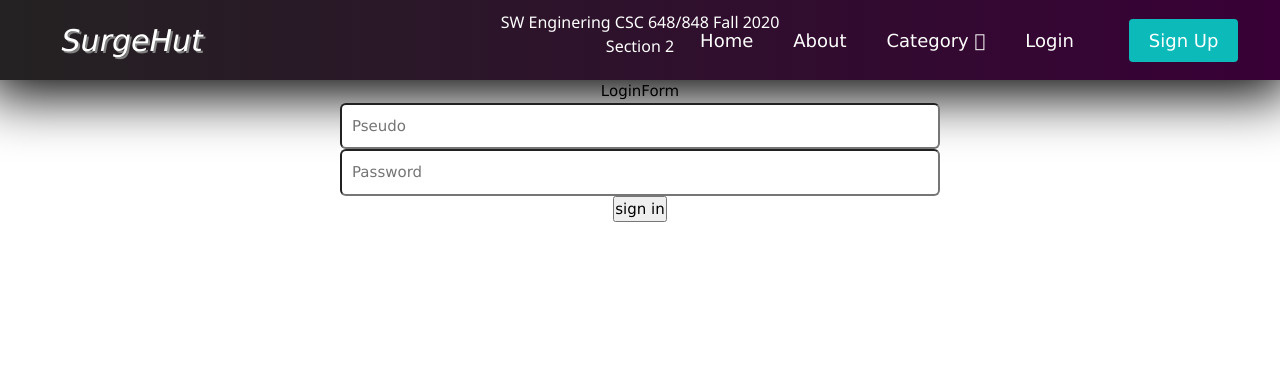
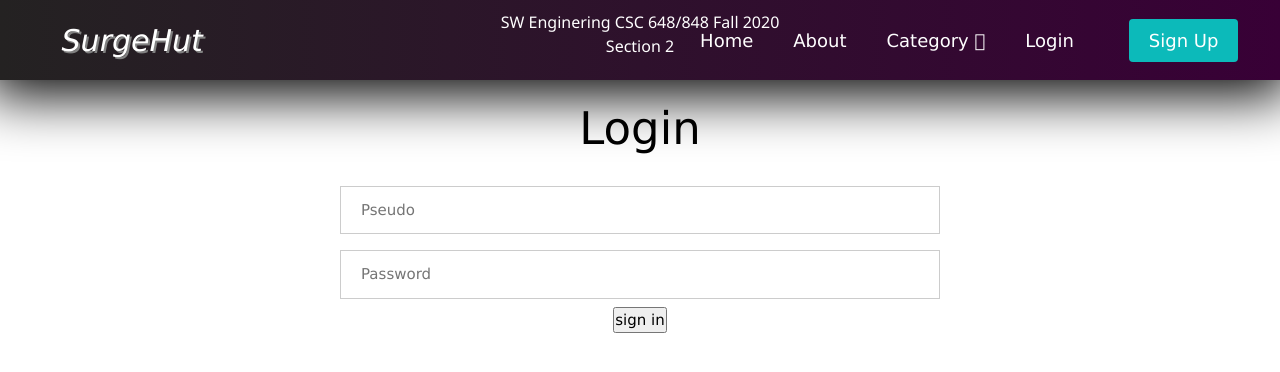
Before and after one commit to dbenavi5/surghut, a Next.js app in the folder application/docker/: page /login in a window 1280 px wide. Shown: the top 372 px of the page. Built offline with nearby package versions, Linux system fonts and the light colour scheme.

Commit message:
adding form styling

```diff
--- a/application/docker/components/Dropdown.css
+++ b/application/docker/components/Dropdown.css
@@ -9,7 +9,6 @@
 .dropdownMenu li{
     background: #fff;
     cursor: pointer;
-
 }
 
 .dropdownMenu li:hover {
--- a/application/docker/components/Form.js
+++ b/application/docker/components/Form.js
@@ -1,6 +1,7 @@
 import React, {useState} from 'react';
 import {TextInput, InputWithChoice} from './Input';
 import Button from './Button';
+import styles from './Form.module.css';
 
 import {useAuth} from '../contexts/auth';
 import {addCovidCase,
@@ -24,7 +25,7 @@ function LoginForm() {
 
   return (
     <div>
-      <p>LoginForm</p>
+      <p className={styles.form_wrap}>Login</p>
       <TextInput
         type={'text'}
         value={pseudo}
@@ -58,25 +59,33 @@ function RegisterForm() {
 
   return (
     <div>
-      <p>RegisterForm</p>
+      <p className={styles.form_wrap}>Sign-Up to get alerts!</p>
+
+      <div className={styles.reg_input}>
         <TextInput
           type={'text'}
           value={pseudo}
           placeHolder={'Pseudo'}
           onTextChange={setPseudo}
         />
+      </div>
+
+      <div className={styles.reg_input}>
         <TextInput
           type={'text'}
           value={mail}
           placeHolder={'Mail'}
           onTextChange={setMail}
         />
+      </div>
+      <div className={styles.reg_input}>
         <TextInput
           type={'text'}
           value={password}
           placeHolder={'Password'}
           onTextChange={setPassword}
         />
+      </div>
       <Button
         onClick={ () => {
           console.log('login');
--- /dev/null
+++ b/application/docker/components/Form.module.css
@@ -0,0 +1,8 @@
+.form_wrap {
+    padding: 1rem;
+    font-size: 3rem;
+}
+
+.reg_input{
+    padding: 2rem 0rem;
+}
--- a/application/docker/components/Input.js
+++ b/application/docker/components/Input.js
@@ -1,5 +1,23 @@
 import React from 'react';
 import styles from './Search.module.css';
+
+function SearchTextInput({value, onTextChange, placeHolder, type}) {
+  const eventHandler = (event) => {
+    onTextChange(event.target.value);
+  };
+
+  return (
+    <div>
+      <input
+        className={styles.search_input}
+        type={type}
+        placeholder={placeHolder}
+        value={value}
+        onChange={eventHandler}
+      />
+    </div>
+  );
+}
 
 function TextInput({value, onTextChange, placeHolder, type}) {
   const eventHandler = (event) => {
@@ -9,7 +27,7 @@ function TextInput({value, onTextChange, placeHolder, type}) {
   return (
     <div>
       <input
-        className={styles.search_input}
+        className={styles.form_input}
         type={type}
         placeholder={placeHolder}
         value={value}
@@ -41,4 +59,27 @@ function InputWithChoice({value, onTextChange, placeHolder, data, idData}) {
   );
 }
 
-export {TextInput, InputWithChoice};
+function SearchInputWithChoice({value, onTextChange, placeHolder, data, idData}) {
+  const eventHandler = (event) => {
+    onTextChange(event.target.value);
+  };
+
+  return (
+    <div>
+      <input
+        list={idData}
+        className={styles.search_input}
+        type="text"
+        placeholder={placeHolder}
+        value={value}
+        onChange={eventHandler}
+      />
+      <datalist id={idData}>
+        {data.map((data) => <option key={data.id} value={data.name}></option>)}
+      </datalist>
+    </div>
+  );
+}
+
+
+export {SearchTextInput, TextInput, InputWithChoice, SearchInputWithChoice};
--- a/application/docker/components/Navbar.css
+++ b/application/docker/components/Navbar.css
@@ -61,7 +61,7 @@
   display: none;
 }
 
-@media screen and (max-width:960px) {
+@media screen and (max-width: 960px) {
   .navbar {
     height: 20vh;
     width: 100%;
--- a/application/docker/components/Search.js
+++ b/application/docker/components/Search.js
@@ -1,6 +1,6 @@
 import React, {useState} from 'react';
 
-import {InputWithChoice} from './Input';
+import {SearchInputWithChoice} from './Input';
 import Button from './Button';
 import styles from './Search.module.css';
 
@@ -26,7 +26,7 @@ function Search({data, setResult}) {
   return (
     <div className={styles.searchWrapper}>
       <label className={styles.search_label} htmlFor="search-input" >
-        <InputWithChoice
+        <SearchInputWithChoice
           data={data}
           idData="County"
           placeHolder={'Enter the name of your county'}
--- a/application/docker/components/Search.module.css
+++ b/application/docker/components/Search.module.css
@@ -1,27 +1,16 @@
-.search_input {
-    color: darkslatedgray;
+.form_input {
+    width: 600px;
+    padding: 12px 20px;
+    margin: 8px 0;
+    display: inline-block;
+    border: 1px solid #ccc;
+    border-radius: 0;
+    box-sizing: border-box;
     outline: none;
-    width: 600px;
-    padding: 10px;
-    border-radius: 6px;
 }
 
-/* .search_btn {
-    position: inherit;
-    padding: 10px;
-    outline: none;
-    width: 100px;
-    border: 1px solid black;
-    border-radius: 6px;
-    height:  42px;
-    background: transparent;
-    z-index: 1;
-} */
 .searchWrapper {
-    margin-top: 100px;
-    margin-bottom: 100px;
-    margin-left:0;
-    margin-right:0;
+    margin: 100px 0px;
     padding: 0;
 
 }
--- a/application/docker/package.json
+++ b/application/docker/package.json
@@ -23,6 +23,7 @@
     "react-router-dom": "^5.2.0",
     "serverless-mysql": "^1.5.4",
     "sql-template-strings": "^2.2.2",
+    "styled-components": "^5.2.1",
     "swr": "^0.3.6"
   },
   "devDependencies": {
--- a/application/docker/pages/_app.js
+++ b/application/docker/pages/_app.js
@@ -7,6 +7,7 @@ import '../components/Dropdown.css';
 import '../components/Navbar.css';
 import '../components/Watermark.css';
 import '../components/MobileButton.css';
+//import '../components/Form.css';
 
 const App = ({Component, pageProps}) => {
   // const router = useRouter()
```
Also changed, not shown: application/docker/components/Navbar.js (+4 -6 lines), application/docker/stylesheets/style.css (indentation only), 1 other file (tests, documents, lock files or other folders). Lines whose indentation alone changed are shown as unchanged.
